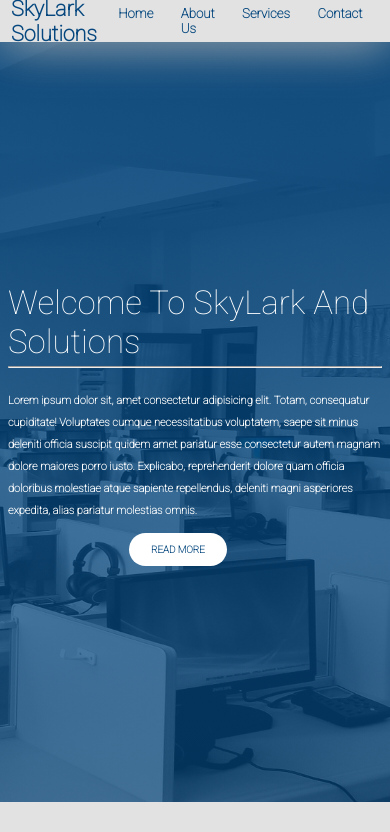
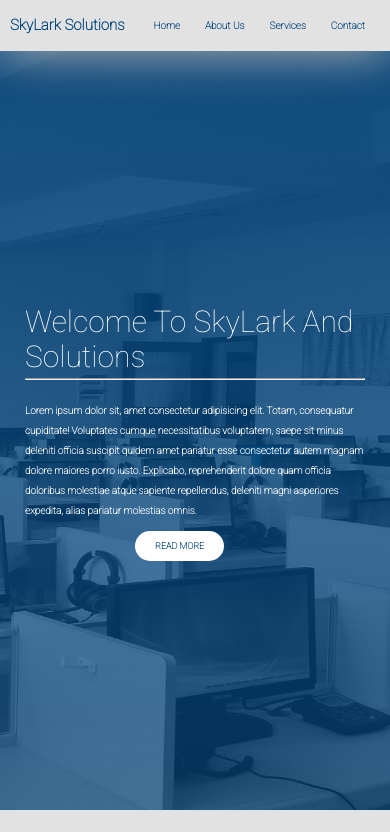
Before and after one commit to TalhaMW/skylarkCS.io, a plain HTML site: page index.html in a window 390 px wide. Shown: the top 832 px of the page. Drawn offline with Linux system fonts and the light colour scheme.

Commit message:
final update repo

```diff
--- a/css/index.css
+++ b/css/index.css
@@ -387,12 +387,12 @@ footer .footer-content{
 }
 html p{font-weight: 700;}
 
-@media screen and (max-width:576px) {
-    html{font-size: 11px;overflow: hidden;}
-    nav{width: 100%;margin: 0;height: 5vh;}
-    nav .logo{font-size: 1.3rem}
+@media screen and (max-width:600px) {
+    html{font-size: 10px;overflow: hidden;}
+    nav{width: 100%;margin: 0;height: 6vh;}
+    nav .logo{font-size: 1rem}
     nav ul{display: flex;margin: 0;}
-    nav ul li a{font-size: 1.2rem;}
+    nav ul li a{font-size: 1rem;}
     #showcase .showcase-content{width: 35rem;}
     .showcase-content h2{font-size: 3rem;}
     .showcase-content .read-more{position: relative;top: -0.5rem;left: 11rem;}
```
